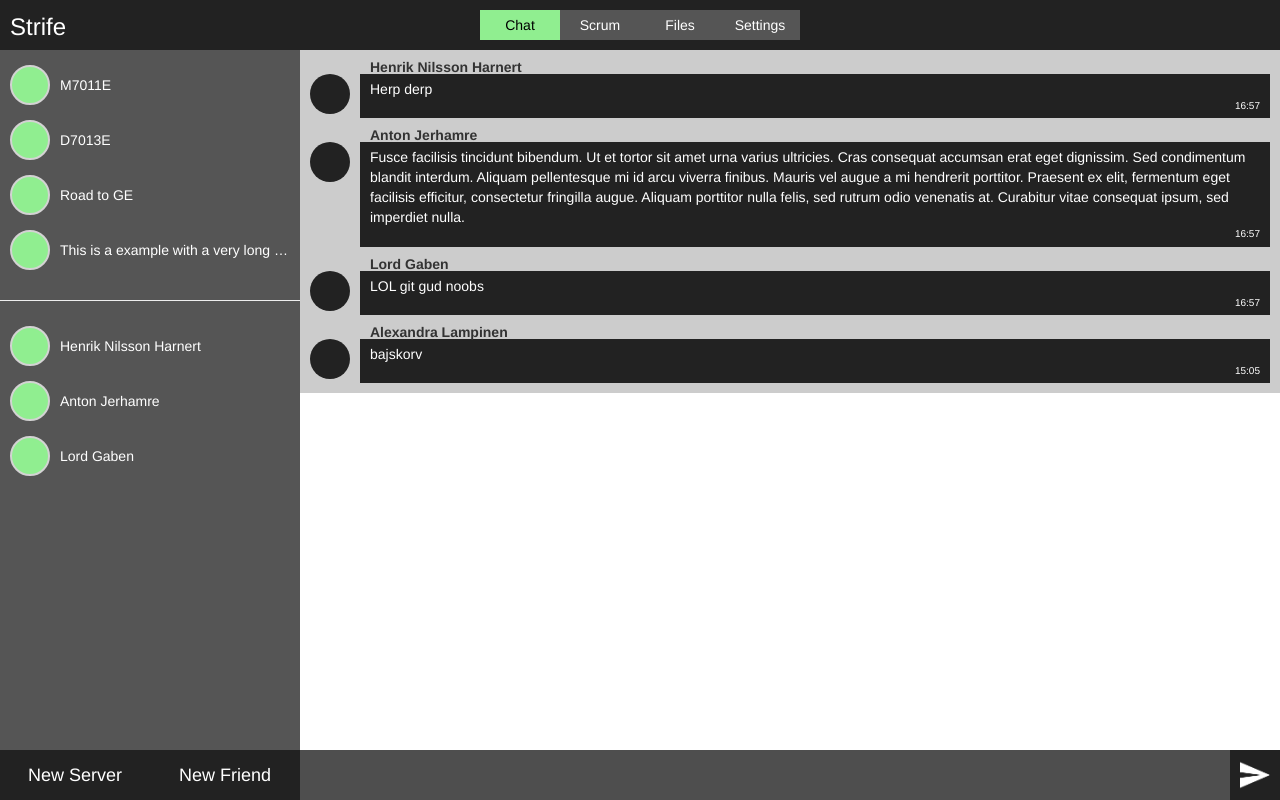
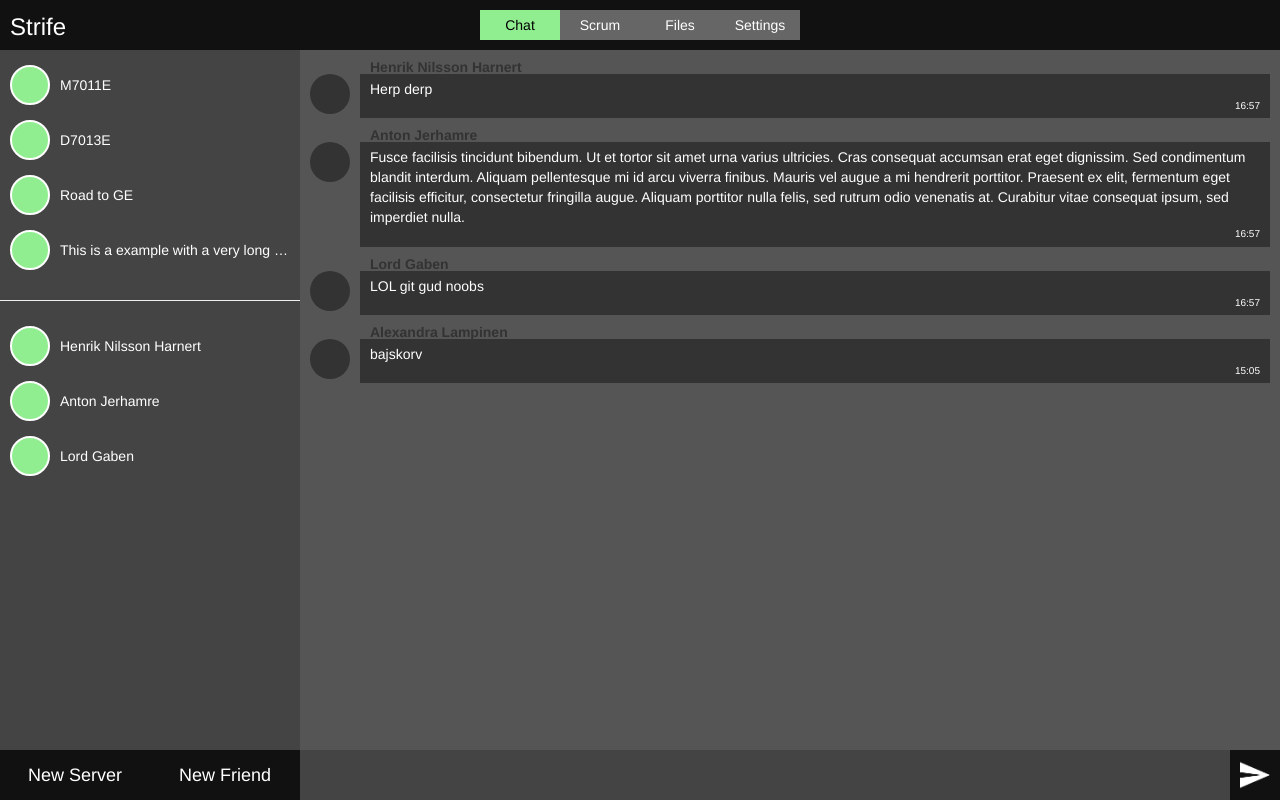
Before and after one commit to Jerhamre/strife, a website: page www/index.html in a window 1280 px wide. Drawn offline with nearby package versions, Linux system fonts and the light colour scheme.

Commit message:
changed colors in css to variables

```diff
--- a/www/resources/css/index.css
+++ b/www/resources/css/index.css
@@ -1,7 +1,22 @@
 body {
+	--color-accent: #90ee90;;
+	--color-accent-hover: #81d681;
+	--color-accent-active: #73be73;
+	--color-dimdark: #111;;
+	--color-dark: #222;;
+	--color-lightdark: #333;
+	--color-dimgray: #444;
+	--color-gray: #555;
+	--color-lightgray: #666;
+	--color-dimwhite: #999;
+	--color-lightwhite: #ccc;
+	--color-white: #fff;
+
+
 	width: 100%;
 	padding: 0px;
 	margin: 0px;
+	background-color: var(--color-gray);
 }
 a {
 	text-decoration: none;
@@ -20,13 +35,12 @@ a:active {
 
 #navBar {
 	height: 50px;
-	background-color: #222;
+	background-color: var(--color-dimdark);
 	width: 100%;
 }
 #navBar #header {
 	padding: 10px;
 	height: 50px;
-	background-color: #222;
 	margin-bottom: 10px;
 	float: left;
 }
@@ -44,7 +58,7 @@ a:active {
 	text-decoration: none;
 	float: left;
 	color: white;
-	background-color: #555;
+	background-color: var(--color-lightgray);
 	line-height: 30px;
 	margin: 10px 0px 10px 0px;
 	width: 80px;
@@ -53,22 +67,22 @@ a:active {
     transition: background-color 0.2s;
 }
 #navBar nav .navOption:hover {
-	background-color: #333;
+	background-color: var(--color-gray);
 
 }
 #navBar nav .navOption:active {
-	background-color: #444;
+	background-color: var(--color-dimgray);
 
 }
 #navBar nav .selected {
-	background-color: lightgreen;
+	background-color: var(--color-accent);
 	color: black;
 }
 #navBar nav .selected:hover {
-	background-color: green;
+	background-color: var(--color-accent-hover);
 }
 #navBar nav .selected:active {
-	background-color: darkgreen;
+	background-color: var(--color-accent-active);
 }
 
 /*
@@ -77,22 +91,21 @@ a:active {
 
 #chat {
 	float: right;
-	height:100%;
-	background-color: #ccc;
+	height: 100%;
 }
 #chat #input {
 	width: 100%;
 	height: 50px;
 	position: fixed;
 	bottom: 0;
-	background-color: #222;
+	background-color: var(--color-dimdark);
 }
 #chat #input #message {
 	float: left;
 	height: 50px;
 	font-size: 18px;
 	padding: 0px 10px 0px 10px;
-	background-color: rgba(255,255,255, 0.2);
+	background-color: var(--color-dimgray);
 	border: none;
 	color: white;
 }
@@ -101,14 +114,14 @@ a:active {
 	height: 50px;
 	width: 50px;
     padding: 10px;
-    -webkit-transition: opacity 0.2s; /* For Safari 3.1 to 6.0 */
-    transition: opacity 0.2s;
+    -webkit-transition: background-color 0.2s; /* For Safari 3.1 to 6.0 */
+    transition: background-color 0.2s;
 }
 #chat #input #send:hover {
-	opacity: 0.8;
+	background-color: var(--color-dark)
 }
 #chat #input #send:active {
-	opacity: 0.5;
+	background-color: var(--color-lightdark)
 }
 #chat #messages {}
 #chat #messages .messageContainer {
@@ -125,14 +138,13 @@ a:active {
 	height: 40px;
 	width: 40px;
 	border-radius: 20px;
-
-	background-color: #222;
+	background-color: var(--color-lightdark);
 }
 #chat #messages .messageContainer .message {
-	background-color: #222;
+	background-color: var(--color-lightdark);
 	padding: 5px 10px 5px 10px;
 	margin-left: 50px;
-	color: white;
+	color: var(--color-white);
 
 }
 #chat #messages .messageContainer .message .text {
@@ -155,7 +167,7 @@ a:active {
 	position: fixed;
 	height: 100%;
 	overflow: auto;
-	background-color: #555555;
+	background-color: var(--color-dimgray);
 	color: white;
 	float: left;
 }
@@ -180,15 +192,15 @@ a:active {
 	background-color: lightgreen;
 	border-radius: 20px;
 	float: left;
-	border: 2px solid #D3D3D3;
+	border: 2px solid var(--color-white);
     -webkit-transition: border 0.2s; /* For Safari 3.1 to 6.0 */
     transition: border 0.2s;
 }
 #sidebar #rooms .room:hover .pic, #sidebar #friends .friend:hover .pic {
-	border: 2px solid #A9A9A9;
+	border: 2px solid var(--color-lightwhite);
 }
 #sidebar #rooms .room:active .pic, #sidebar #friends .friend:active .pic {
-	border: 2px solid #696969;
+	border: 2px solid var(--color-dimwhite);
 }
 #sidebar #rooms .room .title, #sidebar #friends .friend .title {
 	width: 230px;
@@ -197,16 +209,16 @@ a:active {
 	margin-left: 10px;
     -webkit-transition: color 0.2s; /* For Safari 3.1 to 6.0 */
     transition: color 0.2s;
-	color: white;
+	color: var(--color-white);
 	white-space: nowrap;
 	overflow: hidden;
     text-overflow: ellipsis;
 }
 #sidebar #rooms .room:hover .title, #sidebar #friends .friend:hover .title {
-	color: rgb(200, 200, 200);
+	color: var(--color-lightwhite);
 }
 #sidebar #rooms .room:active .title, #sidebar #friends .friend:active .title {
-	color: rgb(150, 150, 150);
+	color: var(--color-dimwhite);
 
 }
 #sidebar #rooms hr {
@@ -228,7 +240,7 @@ a:active {
 
 #sidebar #bottom .new_server_and_friend {
 	float: left;
-	background-color: #222;
+	background-color: var(--color-dimdark);
 	padding: 0;
 	margin: 0;
 	line-height: 50px;
@@ -238,14 +250,10 @@ a:active {
 	text-align: center;
     -webkit-transition: background-color 0.2s; /* For Safari 3.1 to 6.0 */
     transition: background-color 0.2s;
-    -webkit-transition: font-size 0.2s; /* For Safari 3.1 to 6.0 */
-    transition: font-size 0.2s;
 }
 #sidebar #bottom .new_server_and_friend:hover {
-	background-color: #333;
+	background-color: var(--color-dark);
 }
 #sidebar #bottom .new_server_and_friend:active {
-	background-color: #444;
-	font-size: 17px;
-
+	background-color: var(--color-lightdark);
 }
--- a/www/resources/css/login.css
+++ b/www/resources/css/login.css
@@ -14,7 +14,7 @@ body {
     margin-top: -150px;
     margin-left: -200px;
     background-color: rgba(255, 255, 255, 0.8);
-    box-shadow: 1px 1px 3px rgba(180, 180, 180, 0.8);
+    box-shadow: 1px 1px 3px rgba(180, 180, 180, 1);
 }
 #login h1 {
     text-align: center;
```
